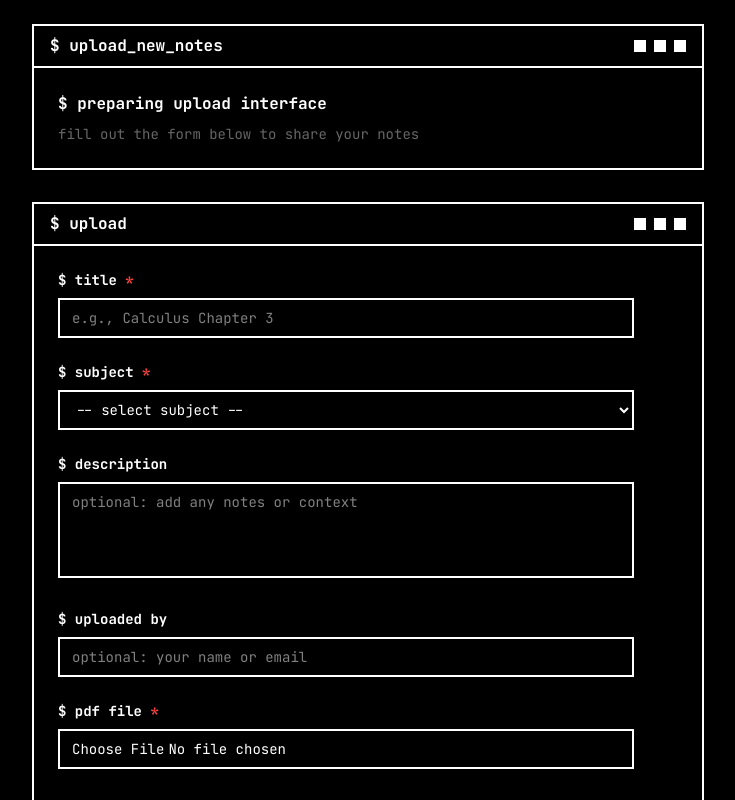
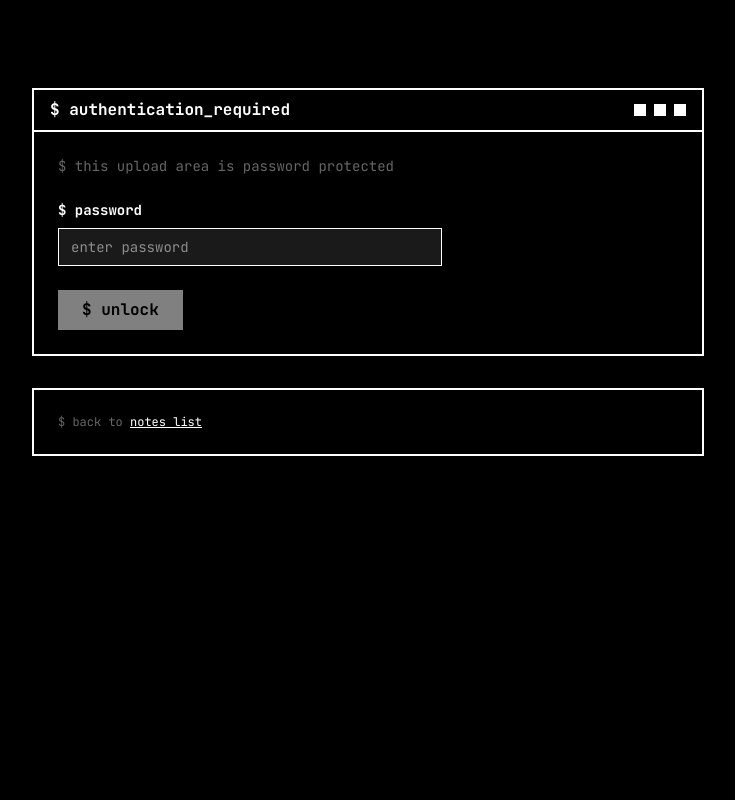
Before and after one commit to cy-nldn/v0-notes-website, a Next.js app: page /upload in a window 1280 px wide. Shown: the top 800 px of the page, without its empty margins (272-1007 px from the left). Built offline with nearby package versions, Linux system fonts and the light colour scheme.

Commit message:
feat: add password protection to upload page\n\nSecure upload form with password and manage access via environment variable.

```diff
--- /dev/null
+++ b/app/api/auth/upload/route.ts
@@ -0,0 +1,42 @@
+import { NextRequest, NextResponse } from 'next/server'
+
+export async function POST(request: NextRequest) {
+  try {
+    const { password } = await request.json()
+
+    // Get the upload password from environment variable
+    const uploadPassword = process.env.UPLOAD_PASSWORD
+
+    if (!uploadPassword) {
+      return NextResponse.json(
+        { message: 'server misconfigured' },
+        { status: 500 }
+      )
+    }
+
+    if (password === uploadPassword) {
+      // Set a secure cookie with the authenticated session
+      const response = NextResponse.json({ success: true })
+      response.cookies.set({
+        name: 'upload_auth',
+        value: 'authenticated',
+        httpOnly: true,
+        secure: process.env.NODE_ENV === 'production',
+        sameSite: 'strict',
+        maxAge: 24 * 60 * 60, // 24 hours
+      })
+      return response
+    } else {
+      return NextResponse.json(
+        { message: 'invalid password' },
+        { status: 401 }
+      )
+    }
+  } catch (error) {
+    console.error('Auth error:', error)
+    return NextResponse.json(
+      { message: 'authentication failed' },
+      { status: 400 }
+    )
+  }
+}
--- a/app/upload/page.tsx
+++ b/app/upload/page.tsx
@@ -1,8 +1,32 @@
+'use client'
+
+import { useState } from 'react'
+import { UploadAuth } from '@/components/UploadAuth'
 import { UploadForm } from '@/components/UploadForm'
 import { Terminal } from '@/components/Terminal'
 import Link from 'next/link'
 
 export default function UploadPage() {
+  const [authenticated, setAuthenticated] = useState(false)
+
+  if (!authenticated) {
+    return (
+      <main className="min-h-screen bg-background text-foreground p-6 font-mono">
+        <div className="max-w-2xl mx-auto space-y-8 mt-16">
+          <UploadAuth onAuth={() => setAuthenticated(true)} />
+
+          <Terminal>
+            <div className="flex items-center justify-between">
+              <p className="text-muted-foreground text-xs">
+                $ back to <Link href="/" className="text-foreground hover:text-secondary underline">notes list</Link>
+              </p>
+            </div>
+          </Terminal>
+        </div>
+      </main>
+    )
+  }
+
   return (
     <main className="min-h-screen bg-background text-foreground p-6 font-mono">
       <div className="max-w-2xl mx-auto space-y-8">
--- /dev/null
+++ b/components/UploadAuth.tsx
@@ -0,0 +1,77 @@
+'use client'
+
+import { useState } from 'react'
+import { Terminal } from './Terminal'
+
+interface UploadAuthProps {
+  onAuth: () => void
+}
+
+export function UploadAuth({ onAuth }: UploadAuthProps) {
+  const [password, setPassword] = useState('')
+  const [error, setError] = useState<string | null>(null)
+  const [loading, setLoading] = useState(false)
+
+  const handleSubmit = async (e: React.FormEvent) => {
+    e.preventDefault()
+    setLoading(true)
+    setError(null)
+
+    try {
+      const response = await fetch('/api/auth/upload', {
+        method: 'POST',
+        headers: { 'Content-Type': 'application/json' },
+        body: JSON.stringify({ password }),
+      })
+
+      if (!response.ok) {
+        throw new Error('invalid password')
+      }
+
+      onAuth()
+    } catch (err) {
+      setError(err instanceof Error ? err.message : 'authentication failed')
+    } finally {
+      setLoading(false)
+    }
+  }
+
+  return (
+    <Terminal title="authentication_required">
+      <form onSubmit={handleSubmit} className="space-y-6 max-w-sm">
+        <p className="text-muted-foreground text-sm">
+          $ this upload area is password protected
+        </p>
+
+        {error && (
+          <div className="text-destructive border border-destructive p-3 font-mono text-sm">
+            $ error: {error}
+          </div>
+        )}
+
+        <div>
+          <label className="block text-foreground font-bold text-sm mb-2">
+            $ password
+          </label>
+          <input
+            type="password"
+            value={password}
+            onChange={(e) => setPassword(e.target.value)}
+            className="w-full bg-muted text-foreground px-3 py-2 font-mono text-sm border border-primary focus:outline-none focus:border-foreground"
+            placeholder="enter password"
+            disabled={loading}
+            autoFocus
+          />
+        </div>
+
+        <button
+          type="submit"
+          disabled={loading || !password}
+          className="bg-foreground text-background px-6 py-2 font-bold hover:bg-secondary disabled:opacity-50 disabled:cursor-not-allowed transition-colors"
+        >
+          {loading ? '$ verifying...' : '$ unlock'}
+        </button>
+      </form>
+    </Terminal>
+  )
+}
```
